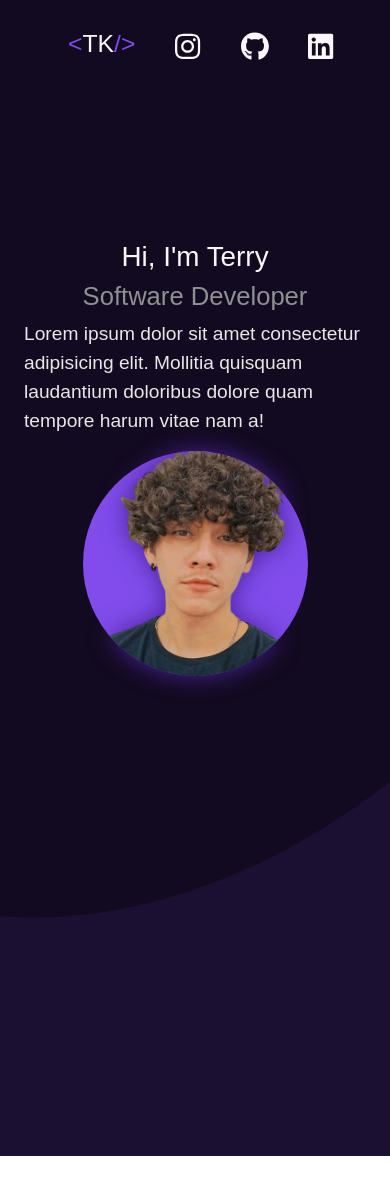
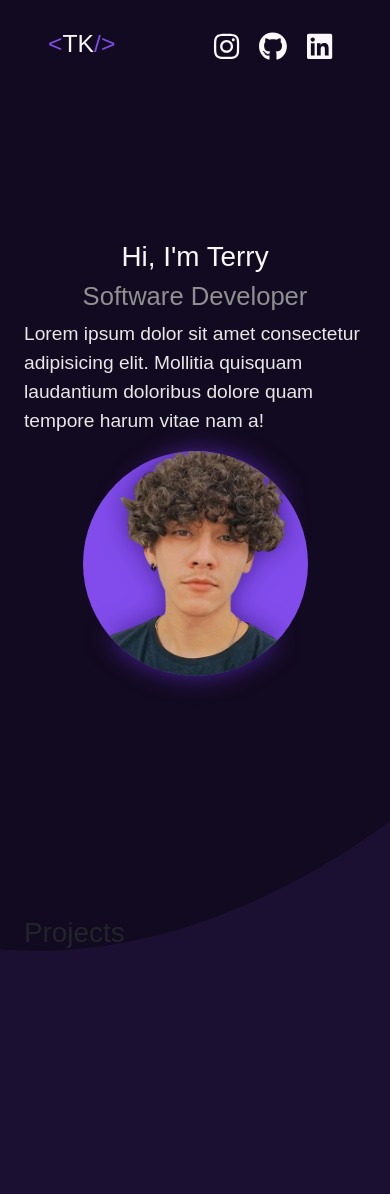
Before and after one commit to TerryKrom/Portfolio, a React (Vite) app in the folder portfolio/: page / in a window 390 px wide. Shown: the top 1194 px of the page. Before the commit the page ends 1156 px from the top, so only its background shows below. Built offline with nearby package versions, Linux system fonts and the light colour scheme; a web font is replaced by a local one.

Commit message:
fix: project container initialized, bugs fixed

```diff
--- a/portfolio/src/components/containers/projectContainer/projectContainer.jsx
+++ b/portfolio/src/components/containers/projectContainer/projectContainer.jsx
@@ -5,7 +5,9 @@ const ProjectContainer = () => {
     return (
         <>
             <div className="container row">
-
+                <div className="col">
+                    <h1>Projects</h1>
+                </div>
             </div>
         </>
     );
--- a/portfolio/src/components/header/header.css
+++ b/portfolio/src/components/header/header.css
@@ -66,8 +66,14 @@ header>div {
         display: block !important;
     }
 
-    .inner {
-        margin: 0px 20px 0px 0px;
+    .logo{
+        margin: 0px !important;
+    }
+    .nav-links a{
+        margin: 10px !important;
+    }
+    .nav-links a:nth-last-child(){
+        margin: 10px 0px 10px 10px !important;
     }
 }
 
--- a/portfolio/src/globals.css
+++ b/portfolio/src/globals.css
@@ -8,7 +8,7 @@
   margin: 0;
   padding: 0;
   box-sizing: border-box;
-  transition: 0.2s linear;
+  transition: 0.25s all;
   font-family: "Teachers", sans-serif;
 }
 
```
